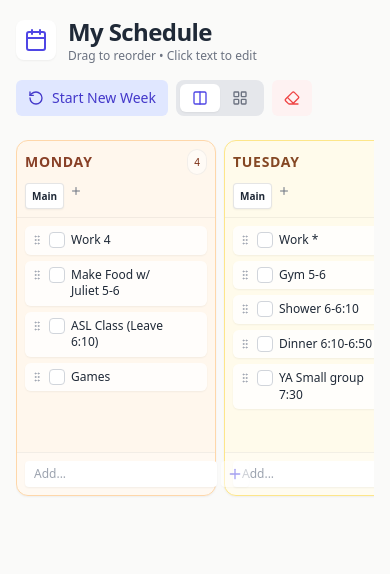
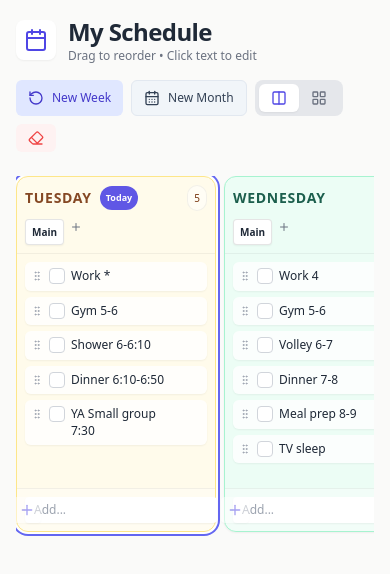
Before and after one commit to Secolas/scheduler, a React (Create React App) app: page / in a window 390 px wide. Shown: the top 574 px of the page. Built offline with nearby package versions, Linux system fonts and the light colour scheme.

Commit message:
new features
added new month reset
added focus today

```diff
--- a/src/App.js
+++ b/src/App.js
@@ -11,6 +11,7 @@ import {
   Columns,
   RotateCcw,
   Eraser,
+  CalendarDays,
 } from "lucide-react";
 
 export default function WeeklyScheduler() {
@@ -177,9 +178,27 @@ export default function WeeklyScheduler() {
   const dragNode = useRef(null);
   const [isDragging, setIsDragging] = useState(false);
 
+  // Refs for scrolling to today
+  const dayRefs = useRef({});
+
   useEffect(() => {
     localStorage.setItem("mySchedule", JSON.stringify(schedule));
   }, [schedule]);
+
+  // --- Auto-Focus Today ---
+  useEffect(() => {
+    const today = new Date().toLocaleDateString("en-US", { weekday: "long" });
+
+    setTimeout(() => {
+      if (dayRefs.current[today]) {
+        dayRefs.current[today].scrollIntoView({
+          behavior: "smooth",
+          block: "start", // Aligns top of element to top of visible area (for grid view)
+          inline: "start", // Aligns left of element to left of visible area (for landscape view)
+        });
+      }
+    }, 300); // Increased timeout slightly to ensure layout is ready
+  }, []);
 
   // Rendering Order
   const daysOrder = [
@@ -209,20 +228,23 @@ export default function WeeklyScheduler() {
     return styles[day] || "bg-white border-gray-200 text-gray-900";
   };
 
-  // --- Actions: Reset & Clear ---
+  // --- Actions: Reset Logic ---
 
   const handleStartNewWeek = () => {
     if (
       !window.confirm(
-        "Start a new week? This will uncheck all completed tasks so you can do them again."
+        "Start a new WEEK? This checks off daily tasks but KEEPS monthly tasks."
       )
     )
       return;
 
     setSchedule((prev) => {
-      const newSchedule = {};
-      Object.keys(prev).forEach((dayKey) => {
-        const day = prev[dayKey];
+      const newSchedule = { ...prev };
+      Object.keys(newSchedule).forEach((dayKey) => {
+        // Skip Monthly!
+        if (dayKey === "Monthly") return;
+
+        const day = newSchedule[dayKey];
         newSchedule[dayKey] = {
           ...day,
           plans: day.plans.map((plan) => ({
@@ -234,6 +256,30 @@ export default function WeeklyScheduler() {
           })),
         };
       });
+      return newSchedule;
+    });
+  };
+
+  const handleStartNewMonth = () => {
+    if (
+      !window.confirm("Start a new MONTH? This checks off the Monthly tasks.")
+    )
+      return;
+
+    setSchedule((prev) => {
+      const newSchedule = { ...prev };
+      const monthlyData = newSchedule["Monthly"];
+
+      newSchedule["Monthly"] = {
+        ...monthlyData,
+        plans: monthlyData.plans.map((plan) => ({
+          ...plan,
+          items: plan.items.map((item) => ({
+            ...item,
+            completed: false, // Uncheck monthly items
+          })),
+        })),
+      };
       return newSchedule;
     });
   };
@@ -585,11 +631,20 @@ export default function WeeklyScheduler() {
           <div className="flex flex-wrap gap-2 sm:ml-auto">
             <button
               onClick={handleStartNewWeek}
-              className="flex items-center gap-2 px-3 py-1.5 rounded-md text-sm font-medium bg-indigo-100 text-indigo-700 hover:bg-indigo-200 transition-colors"
-              title="Uncheck all tasks"
+              className="flex items-center gap-2 px-3 py-1.5 rounded-md text-xs sm:text-sm font-medium bg-indigo-100 text-indigo-700 hover:bg-indigo-200 transition-colors"
+              title="Uncheck weekly tasks"
             >
               <RotateCcw className="w-4 h-4" />
-              <span>Start New Week</span>
+              <span>New Week</span>
+            </button>
+
+            <button
+              onClick={handleStartNewMonth}
+              className="flex items-center gap-2 px-3 py-1.5 rounded-md text-xs sm:text-sm font-medium bg-slate-100 text-slate-700 hover:bg-slate-200 transition-colors border border-slate-200"
+              title="Uncheck monthly tasks"
+            >
+              <CalendarDays className="w-4 h-4" />
+              <span>New Month</span>
             </button>
 
             <div className="flex bg-gray-200 p-1 rounded-lg">
@@ -634,13 +689,16 @@ export default function WeeklyScheduler() {
           const dayData = schedule[day];
           const activePlan = dayData.plans[dayData.activePlanIndex];
           const items = activePlan.items;
+          const isToday =
+            day === new Date().toLocaleDateString("en-US", { weekday: "long" });
 
           return (
             <div
               key={day}
+              ref={(el) => (dayRefs.current[day] = el)}
               className={`${cardClasses(day)} ${
                 isDragging ? "opacity-90" : ""
-              }`}
+              } ${isToday ? "ring-2 ring-offset-2 ring-indigo-500" : ""}`}
               onDragOver={(e) => e.preventDefault()}
               onDrop={(e) => handleDropOnEmpty(e, day)}
               onClick={(e) => e.stopPropagation()}
@@ -650,8 +708,13 @@ export default function WeeklyScheduler() {
                 className={`${headerClasses} border-b border-black/5 flex flex-col`}
               >
                 <div className="flex items-center justify-between mb-2">
-                  <h2 className="font-bold uppercase tracking-wider opacity-90 truncate">
+                  <h2 className="font-bold uppercase tracking-wider opacity-90 truncate flex items-center gap-2">
                     {day}
+                    {isToday && (
+                      <span className="text-[9px] bg-indigo-600 text-white px-1.5 py-0.5 rounded-full tracking-normal normal-case">
+                        Today
+                      </span>
+                    )}
                   </h2>
                   <span className="text-[10px] font-medium px-1.5 py-0.5 rounded-full bg-white/50 border border-black/5">
                     {items.length}
```
